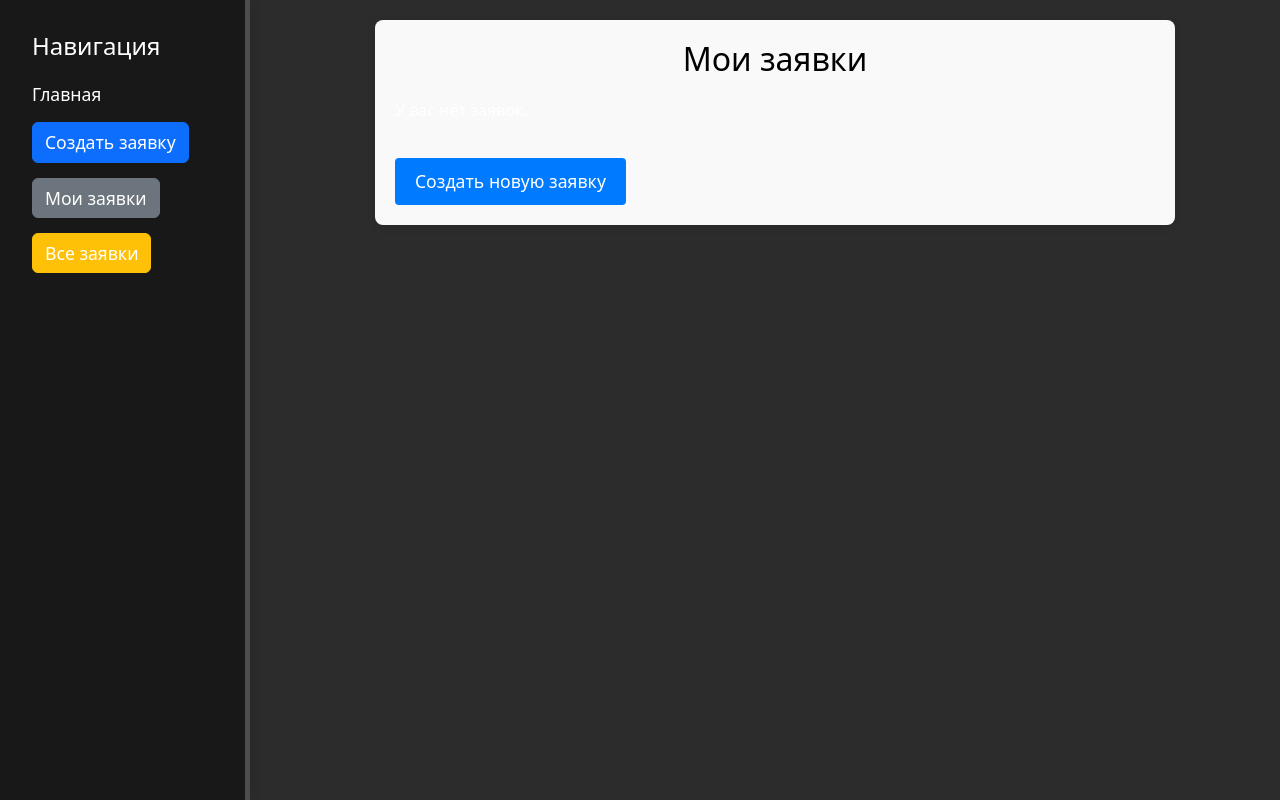
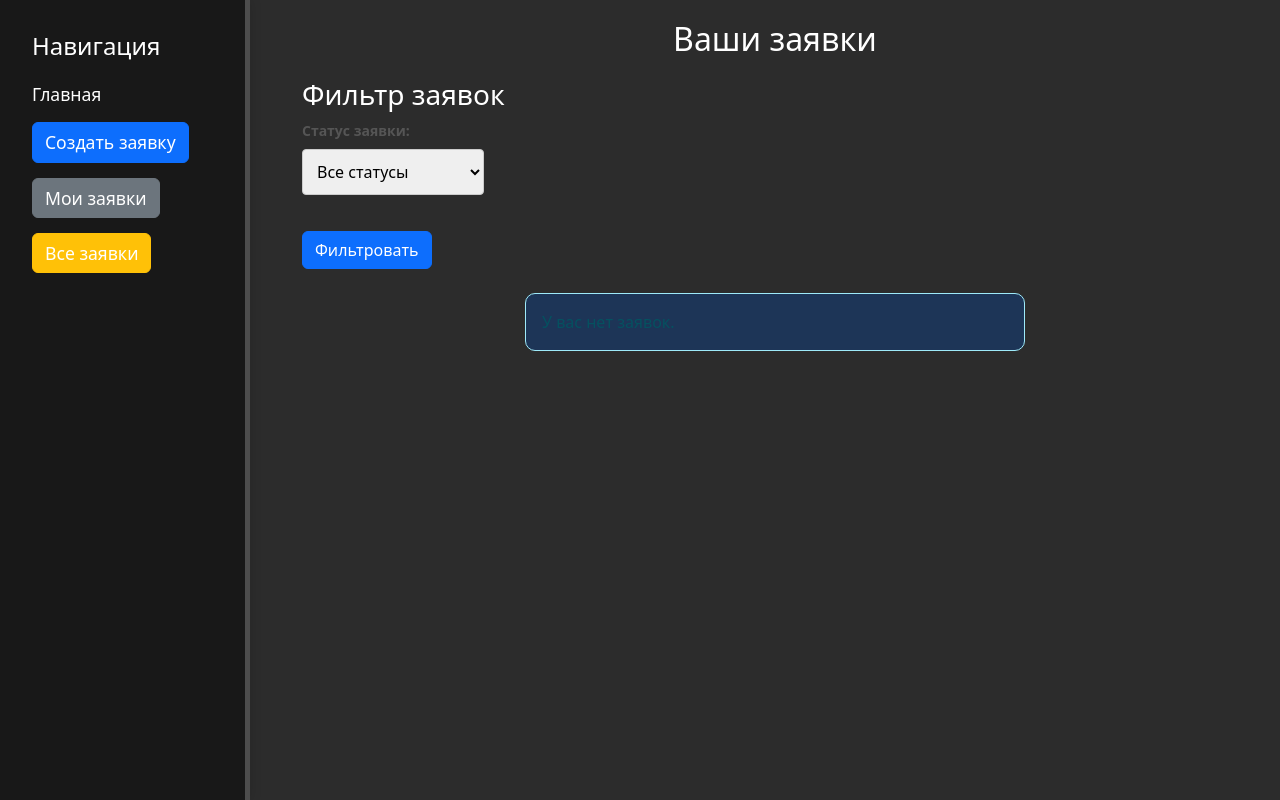
Before and after one commit to Andrew-Star12/part2, a Django app: page /view-requests/ in a window 1280 px wide. Run offline with Django 5.2, Linux system fonts and the light colour scheme; a user stored in the database is signed in; data comes from the database, SQL or seed files in the repository; both versions use the stored data as it was after the commit.

Commit message:
Фильтр заявок у пользователя

```diff
--- a/Desing_pro/studio/forms.py
+++ b/Desing_pro/studio/forms.py
@@ -62,3 +62,12 @@ class StatusChangeForm(forms.ModelForm):
     def __init__(self, *args, **kwargs):
         super().__init__(*args, **kwargs)
         self.fields['status'].widget = forms.Select(choices=Request.STATUS_CHOICES)
+
+class RequestFilterForm(forms.Form):
+    STATUS_CHOICES = [
+        ('', 'Все статусы'),
+        ('new', 'Новая'),
+        ('in_progress', 'Принято в работу'),
+        ('completed', 'Выполнено'),
+    ]
+    status = forms.ChoiceField(choices=STATUS_CHOICES, required=False, label="Статус заявки")
--- a/Desing_pro/studio/templates/studio/view_requests.html
+++ b/Desing_pro/studio/templates/studio/view_requests.html
@@ -1,27 +1,35 @@
 {% extends 'studio/base.html' %}
 
-{% block title %}Мои заявки{% endblock %}
+{% block content %}
+  <div class="container">
+    <h1 class="page-title">Ваши заявки</h1>
 
-{% block content %}
-<div class="my-requests-container">
-    <h1>Мои заявки</h1>
-
+    <!-- Форма для фильтрации -->
+    <div class="filter-form">
+      <h3>Фильтр заявок</h3>
+      <form method="get">
+        <div class="form-group">
+          {{ form.as_p }}
+        </div>
+        <button type="submit" class="btn btn-primary">Фильтровать</button>
+      </form>
+    </div>
+      <br>
+    <!-- Список заявок -->
+    <div class="request-list">
       {% if requests %}
-        <ul class="request-list">
+        <ul class="list-group">
           {% for request in requests %}
-                <li class="request-item">
-                    <h2>{{ request.title }}</h2>
-                    <p class="request-description">{{ request.description|truncatewords:20 }}</p>
-
-                    <!-- Кнопка "Подробнее" для каждой заявки -->
-                    <a href="{% url 'studio:request_detail' pk=request.pk %}" class="btn-detail-request">Подробнее</a>
+            <li class="list-group-item">
+              <strong>{{ request.title }}</strong><br>
+              <span class="status-label">{{ request.get_status_display }}</span><br>
+              <a class="btn btn-info btn-sm" href="{% url 'studio:request_detail' pk=request.pk %}">Подробнее</a>
             </li>
           {% endfor %}
         </ul>
       {% else %}
-        <p>У вас нет заявок.</p>
+        <div class="alert alert-info" role="alert">У вас нет заявок.</div>
       {% endif %}
-
-    <a href="{% url 'studio:create_request' %}" class="btn-create-request">Создать новую заявку</a>
+    </div>
   </div>
 {% endblock %}
--- a/Desing_pro/studio/views.py
+++ b/Desing_pro/studio/views.py
@@ -2,18 +2,19 @@ from .forms import CustomUserCreationForm
 from .forms import CustomAuthenticationForm
 from django.contrib.auth import logout
 import random
-import string
 from io import BytesIO
 from django.contrib.auth import authenticate, login
 from PIL import Image, ImageDraw, ImageFont
 from django.http import HttpResponse
 from .forms import RequestForm
-from django.shortcuts import render, get_object_or_404, redirect
-from .models import Request
+from django.shortcuts import  get_object_or_404, redirect
 from .forms import StatusChangeForm
 from django.contrib import messages
+from django.contrib.admin.views.decorators import staff_member_required
+from django.shortcuts import render
 from django.contrib.auth.decorators import login_required
-from django.contrib.admin.views.decorators import staff_member_required
+from .forms import RequestFilterForm
+from .models import Request
 
 
 
@@ -121,8 +122,20 @@ def create_request(request):
 
 @login_required
 def view_requests(request):
+    # Получаем все заявки пользователя
     user_requests = Request.objects.filter(user=request.user)
-    return render(request, 'studio/view_requests.html', {'requests': user_requests})
+
+    # Фильтрация по статусу
+    form = RequestFilterForm(request.GET)  # Используем GET для получения данных формы
+    if form.is_valid():
+        status = form.cleaned_data.get('status')
+        if status:
+            user_requests = user_requests.filter(status=status)
+
+    return render(request, 'studio/view_requests.html', {
+        'requests': user_requests,
+        'form': form,
+    })
 
 @login_required
 def delete_request(request, request_id):
```
Also changed, not shown: Desing_pro/db.sqlite3, Desing_pro/media/requests/помещение.png (added), Desing_pro/media/requests/помещение_2tiNWRk.png (added), Desing_pro/media/requests/помещение_TSuOrzm.png (added). Lines whose indentation alone changed are shown as unchanged.
